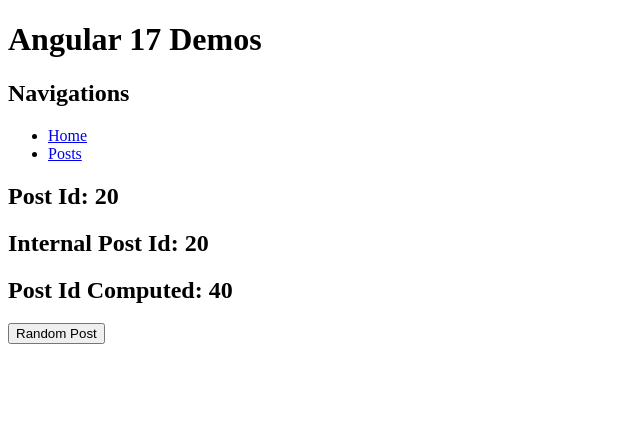
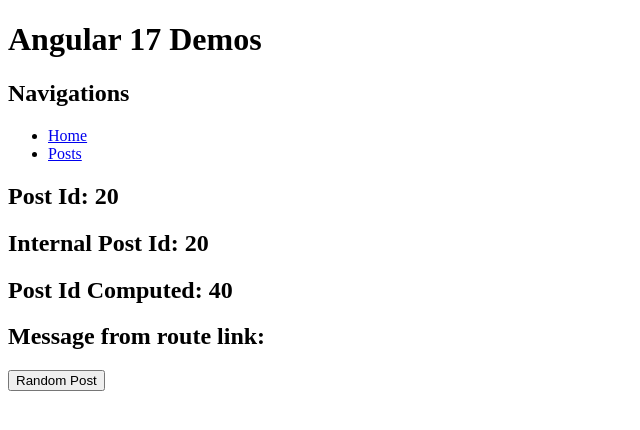
Before and after one commit to scottwalter-nice/scotts-pocs, an Angular app in the folder modern-angular/: page /post/20 in a window 1280 px wide. Shown: the top 430 px of the page, without its empty margins (0-640 px from the left). Built offline with nearby package versions, Linux system fonts and the light colour scheme; no server answers.

Commit message:
hello stuff

```diff
--- a/modern-angular/src/app/post/post.component.html
+++ b/modern-angular/src/app/post/post.component.html
@@ -1,6 +1,7 @@
 <h2>Post Id: {{ postId() }} </h2>
 <h2>Internal Post Id: {{ internalPostId() }} </h2>
 <h2>Post Id Computed: {{ postIdComputed() }}</h2>
+<h2>Message from route link: {{message}}</h2>
 
 <button (click)="randomPost()">Random Post</button>
 
--- a/modern-angular/src/app/post/post.component.ts
+++ b/modern-angular/src/app/post/post.component.ts
@@ -1,5 +1,5 @@
 import { HttpClient } from '@angular/common/http';
-import { ChangeDetectionStrategy, Component, inject, input, numberAttribute, signal, effect, computed, ɵINPUT_SIGNAL_BRAND_WRITE_TYPE, untracked } from '@angular/core';
+import { ChangeDetectionStrategy, Component, inject, input, numberAttribute, signal, effect, computed, ɵINPUT_SIGNAL_BRAND_WRITE_TYPE, untracked, Input } from '@angular/core';
 import { toObservable, toSignal } from '@angular/core/rxjs-interop'
 import { filter, switchMap, tap } from 'rxjs';
 
@@ -13,7 +13,10 @@
 })
 export class PostComponent {
   private readonly http = inject(HttpClient);
-  postId = input.required<number, unknown>({transform: numberAttribute, alias: 'id' })
+
+  postId = input.required<number, unknown>({transform: numberAttribute, alias: 'id' });
+  @Input() message = '';
+
   internalPostId = signal(0);
 
   postIdComputed = computed(() => {
--- a/modern-angular/src/index.html
+++ b/modern-angular/src/index.html
@@ -2,7 +2,7 @@
 <html lang="en">
 <head>
   <meta charset="utf-8">
-  <title>SignalsPoc</title>
+  <title>Modern Angular</title>
   <base href="/">
   <meta name="viewport" content="width=device-width, initial-scale=1">
   <link rel="icon" type="image/x-icon" href="favicon.ico">
```
